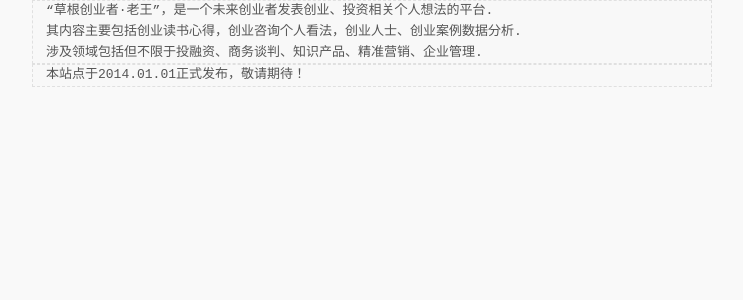
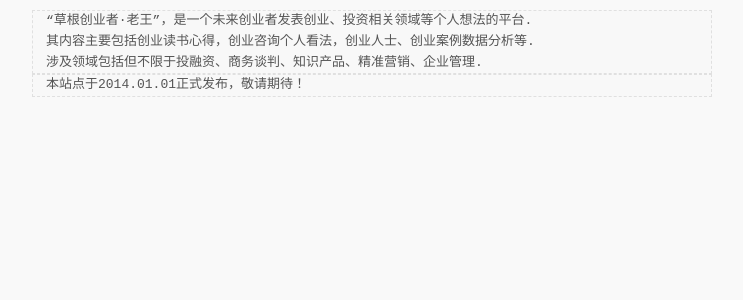
Before and after one commit to laowang24/laowang24.github.com, a Jekyll site: the page built from index.markdown, in a window 1280 px wide. Shown: the top 300 px of the page, without its empty margins (268-1011 px from the left). Built offline with Jekyll 4.4.1, drawn with Linux system fonts in a browser that asks for light colours; some web fonts are replaced; Markdown is read by kramdown in place of the engine named in the settings.

Commit message:
update at 2013-12-16

```diff
--- a/_layouts/welcome.html
+++ b/_layouts/welcome.html
@@ -22,7 +22,7 @@
   <body>
       <div id="main" role="main">
 
-        <div id="content">
+        <div id="content" style="margin: 0 auto;padding-top:10px">
         {{ content }}
         </div>
       </div> <!-- main -->
--- a/index.markdown
+++ b/index.markdown
@@ -4,8 +4,8 @@ layout: welcome
 
 
 >
->  "草根创业者·老王"，是一个未来创业者发表创业、投资相关个人想法的平台.
->  其内容主要包括创业读书心得，创业咨询个人看法，创业人士、创业案例数据分析.
+>  "草根创业者·老王"，是一个未来创业者发表创业、投资相关领域等个人想法的平台.
+>  其内容主要包括创业读书心得，创业咨询个人看法，创业人士、创业案例数据分析等.
 >  涉及领域包括但不限于投融资、商务谈判、知识产品、精准营销、企业管理.
 
 >  本站点于2014.01.01正式发布，敬请期待！
```
